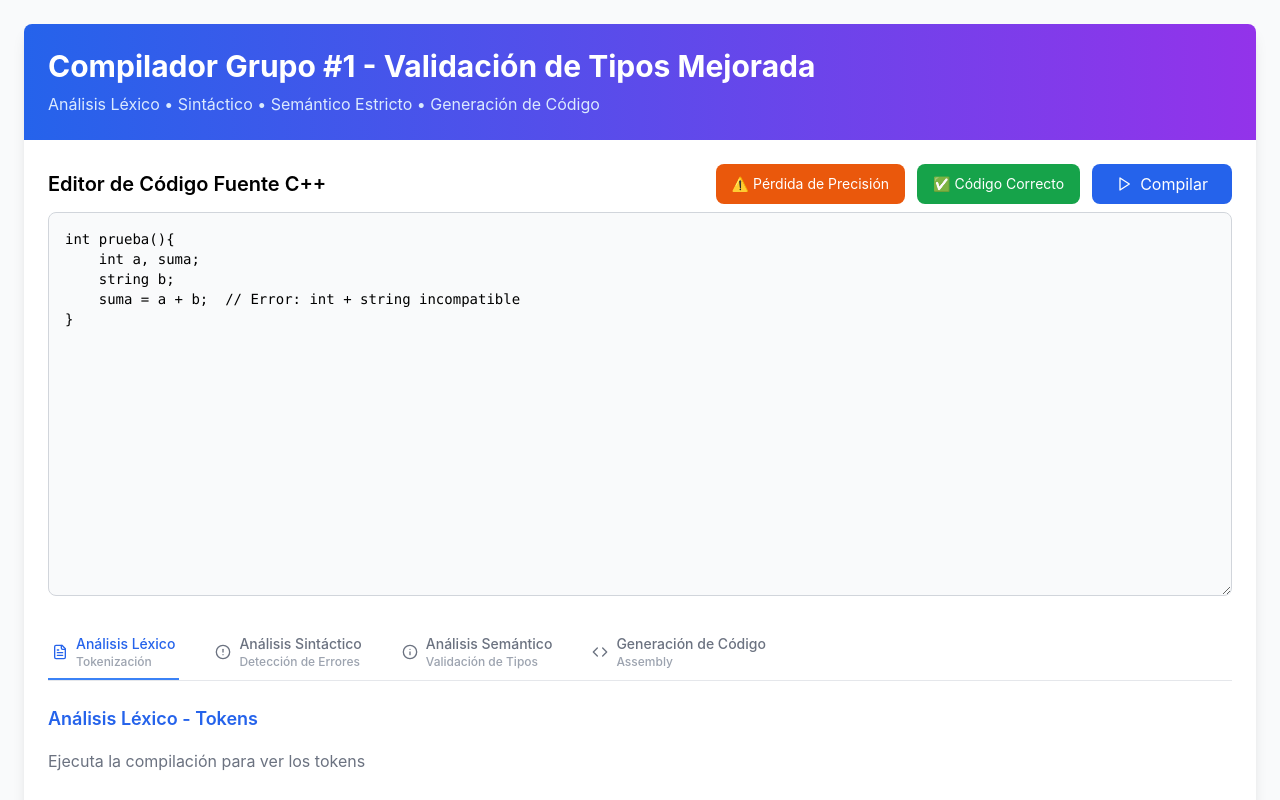
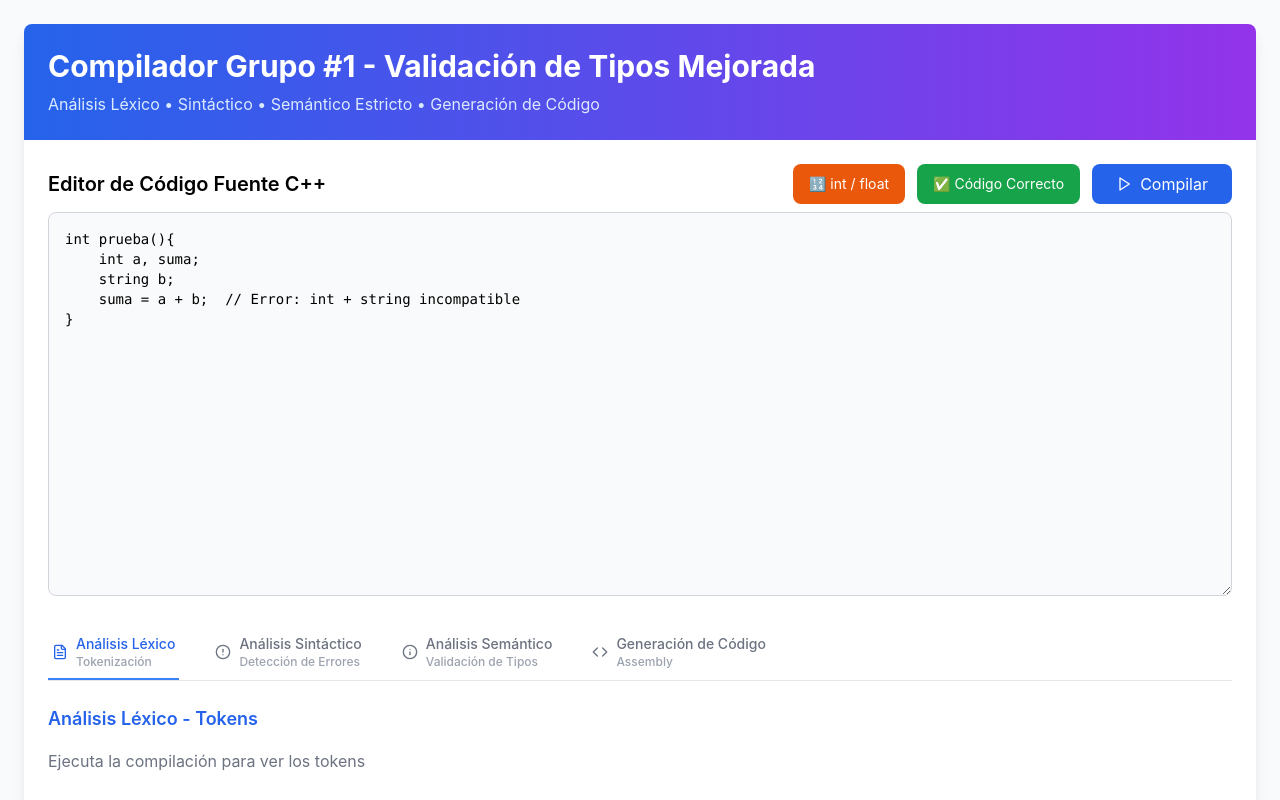
Before and after one commit to dmorales06/compiladorC-, a React (Create React App) app: page / in a window 1280 px wide. Shown: the top 800 px of the page. Built offline with nearby package versions, Linux system fonts and the light colour scheme.

Commit message:
Actualizacion de codigo con variables no del mismo tipo

```diff
--- a/src/App.js
+++ b/src/App.js
@@ -2322,13 +2322,13 @@ const Compiler = () => {
                                 <button
                                     onClick={() => setSourceCode(`int main() {
     int a = 5;
-    float b = 2.5;
-    int resultado = a + b;  // ¿Error? float a int con pérdida
+    float b = 2.0;
+    int resultado = a / b;  // int / float = float → int (pérdida)
     return 0;
 }`)}
                                     className="bg-orange-600 hover:bg-orange-700 text-white px-4 py-2 rounded-lg text-sm transition-colors"
                                 >
-                                    ⚠️ Pérdida de Precisión
+                                    🔢 int / float
                                 </button>
                                 <button
                                     onClick={() => setSourceCode(`/* Código correcto con tipos compatibles */
```
